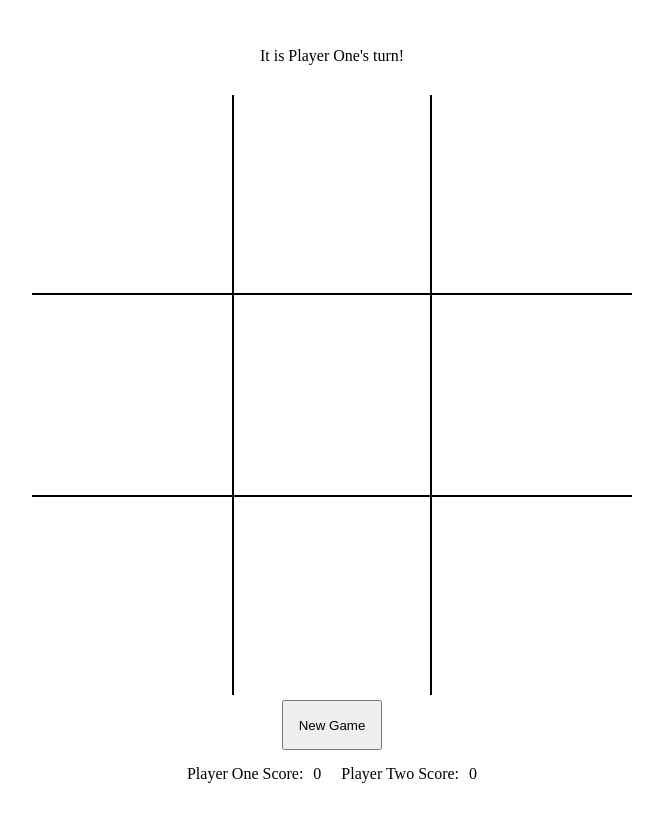
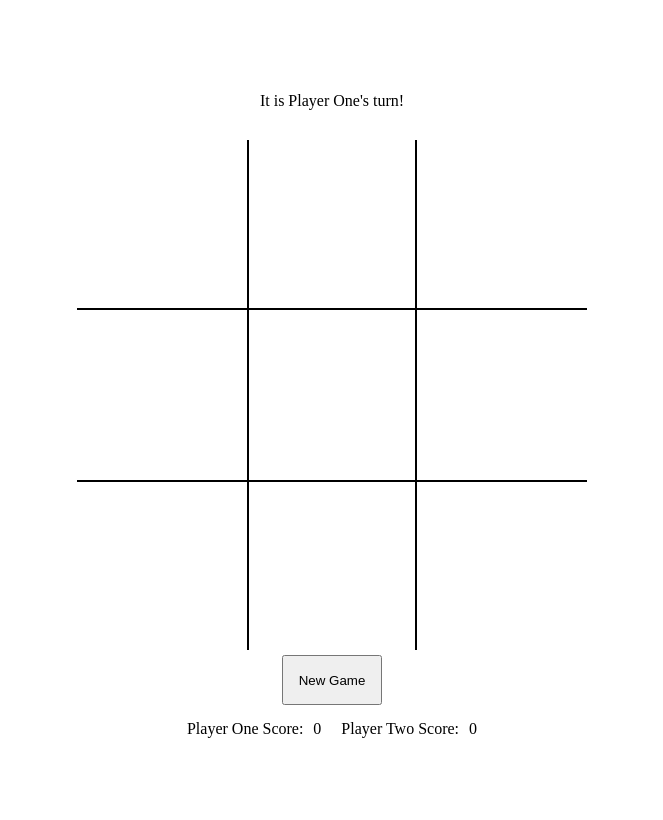
Before and after one commit to pandalexander/tic-tac-toe-odin, a plain HTML site: page index.html in a window 1280 px wide. Shown: the whole page, without its empty margins (308-971 px from the left). Drawn offline with Linux system fonts and the light colour scheme.

Commit message:
Make it mobile friendly

```diff
--- a/styles.css
+++ b/styles.css
@@ -21,8 +21,18 @@
   margin-left: auto;
   margin-right: auto;
   display: grid;
-  grid-template-columns: repeat(3, 200px);
-  grid-template-rows: repeat(3, 200px);
+  grid-template-columns: repeat(3, 25vw);
+  grid-template-rows: repeat(3, 25vw);
+}
+
+@media only screen and (min-width: 600px) {
+  #board-container {
+    margin-left: auto;
+    margin-right: auto;
+    display: grid;
+    grid-template-columns: repeat(3, 170px);
+    grid-template-rows: repeat(3, 170px);
+  }
 }
 
 .box:hover {
```
